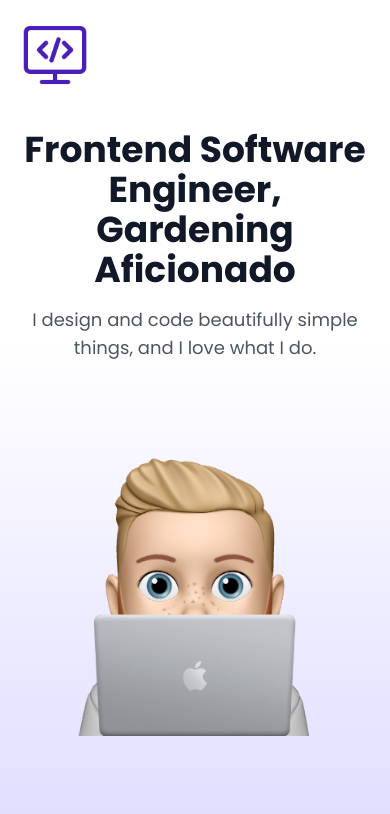
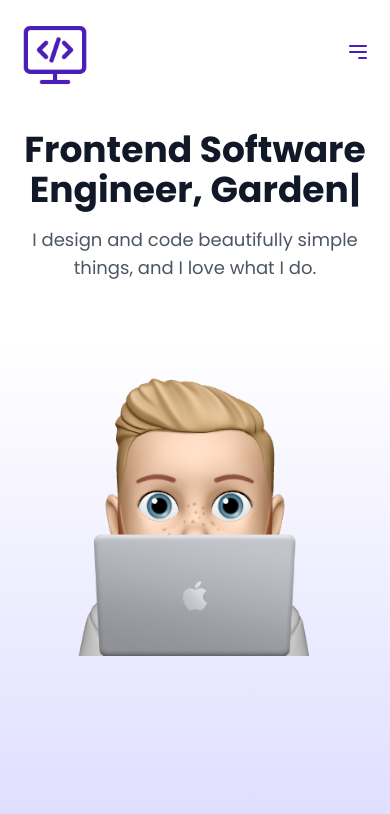
Before and after one commit to payneandrew/andrew-payne-portfolio, a Next.js app: page / in a window 390 px wide. Shown: the top 814 px of the page. Built offline with nearby package versions, Linux system fonts and the light colour scheme.

Commit message:
add typeswritter

```diff
--- /dev/null
+++ b/src/app/about/page.tsx
@@ -0,0 +1,5 @@
+export default function AboutPage() {
+  return (
+    <main className="flex min-h-screen flex-col items-center justify-between md:p-24 p-6 bg-home-gradient"></main>
+  );
+}
--- a/src/app/components/nav-bar.tsx
+++ b/src/app/components/nav-bar.tsx
@@ -1,7 +1,16 @@
+"use client";
+
 import Image from "next/image";
 import Link from "next/link";
+import { useState } from "react";
 
 export const NavBar = () => {
+  const [isMenuOpen, setIsMenuOpen] = useState(false);
+
+  const toggleMenu = () => {
+    setIsMenuOpen(!isMenuOpen);
+  };
+
   return (
     <>
       <div>
@@ -11,27 +20,65 @@ export const NavBar = () => {
               <Link href="/">
                 <Image
                   src={"/home-icon.png"}
-                  alt="andrew-payne-headshot"
+                  alt="home-icon"
                   width={70}
                   height={70}
                 />
               </Link>
-              <div className="hidden lg:block">
-                <div className="flex items-center">
+              <div className="lg:hidden">
+                <button
+                  onClick={toggleMenu}
+                  className="text-black focus:outline-none"
+                >
+                  {isMenuOpen ? (
+                    <svg
+                      className="w-6 h-6"
+                      fill="none"
+                      stroke="#491FB8"
+                      viewBox="0 0 24 24"
+                      xmlns="http://www.w3.org/2000/svg"
+                    >
+                      <path
+                        strokeLinecap="round"
+                        strokeLinejoin="round"
+                        strokeWidth={2}
+                        d="M6 18L18 6M6 6l12 12"
+                      />
+                    </svg>
+                  ) : (
+                    <svg
+                      className="w-6 h-6"
+                      fill="none"
+                      stroke="#491FB8"
+                      viewBox="0 0 24 24"
+                      xmlns="http://www.w3.org/2000/svg"
+                    >
+                      <path
+                        strokeLinecap="round"
+                        strokeLinejoin="round"
+                        strokeWidth={2}
+                        d="M4 6h16M4 12h16m-7 6h7"
+                      />
+                    </svg>
+                  )}
+                </button>
+              </div>
+              <div className={`${isMenuOpen ? "block" : "hidden"} lg:block`}>
+                <div className="flex flex-col lg:flex-row items-center">
                   <Link
-                    href={"/."}
-                    className="relative mr-6 text-lg font-medium text-black after:absolute after:bottom-0 after:left-0 after:h-[2px] after:w-0 after:rounded-sm after:bg-daisyPurple-800 after:transition-all after:duration-300 after:ease-linear hover:text-daisyPurple-800 hover:after:w-full xl:mr-[30px]"
+                    href={"/about"}
+                    className="relative mr-6 mb-4 lg:mb-0 text-lg font-medium text-black after:absolute after:bottom-0 after:left-0 after:h-[2px] after:w-0 after:rounded-sm after:bg-daisyPurple-800 after:transition-all after:duration-300 after:ease-linear hover:text-daisyPurple-800 hover:after:w-full xl:mr-[30px]"
                   >
                     About
                   </Link>
                   <Link
-                    href={"/."}
-                    className="relative mr-6 text-lg font-medium text-black after:absolute after:bottom-0 after:left-0 after:h-[2px] after:w-0 after:rounded-sm after:bg-daisyPurple-800 after:transition-all after:duration-300 after:ease-linear hover:text-daisyPurple-800 hover:after:w-full xl:mr-[44px]"
+                    href={"/work"}
+                    className="relative mr-6 mb-4 lg:mb-0 text-lg font-medium text-black after:absolute after:bottom-0 after:left-0 after:h-[2px] after:w-0 after:rounded-sm after:bg-daisyPurple-800 after:transition-all after:duration-300 after:ease-linear hover:text-daisyPurple-800 hover:after:w-full xl:mr-[44px]"
                   >
                     Work
                   </Link>
                   <Link
-                    href={"/."}
+                    href={"/"}
                     className="hidden h-[47px] w-[122px] items-center justify-center overflow-hidden rounded border-2 border-solid border-daisyPurple-800 bg-daisyPurple-800 text-base font-semibold text-white duration-300 ease-linear hover:bg-white hover:text-daisyPurple-800 sm:flex"
                   >
                     Say Hello
--- a/src/app/layout.tsx
+++ b/src/app/layout.tsx
@@ -1,8 +1,7 @@
 import type { Metadata } from "next";
-import { Inter, Poppins } from "next/font/google";
+import { Poppins } from "next/font/google";
+import NavBar from "./components/nav-bar";
 import "./globals.css";
-
-const inter = Inter({ subsets: ["latin"] });
 
 const poppins = Poppins({
   subsets: ["latin"],
@@ -12,8 +11,8 @@ const poppins = Poppins({
 });
 
 export const metadata: Metadata = {
-  title: "Create Next App",
-  description: "Generated by create next app",
+  title: "Andrew Payne",
+  description: "Andrew Payne's Personal Website",
 };
 
 export default function RootLayout({
@@ -22,8 +21,11 @@ export default function RootLayout({
   children: React.ReactNode;
 }>) {
   return (
-    <html className={`${poppins.variable}`}>
-      <body className={poppins.className}>{children}</body>
+    <html lang="en" className={`${poppins.variable}`}>
+      <body className={poppins.className}>
+        <NavBar />
+        {children}
+      </body>
     </html>
   );
 }
--- a/src/app/page.tsx
+++ b/src/app/page.tsx
@@ -1,15 +1,20 @@
+"use client";
 import Image from "next/image";
-import NavBar from "./components/nav-bar";
+import Typewriter from "typewriter-effect";
 
 export default function Home() {
   return (
-    <>
-      <NavBar />
     <main className="flex min-h-screen flex-col items-center justify-between md:p-24 p-6 bg-home-gradient">
       <div className="flex flex-col items-center justify-center text-center">
-          <h1 className="text-4xl md:text-6xl font-bold text-gray-900">
-            Frontend Software Engineer, Gardening Aficionado
-          </h1>
+        <div className="text-4xl md:text-6xl font-bold text-gray-900">
+          <Typewriter
+            options={{
+              strings: ["Frontend Software Engineer, Gardening Aficionado"],
+              autoStart: true,
+              loop: true,
+            }}
+          />
+        </div>
         <p className="text-lg md:text-xl text-gray-600 mt-4">
           I design and code beautifully simple things, and I love what I do.
         </p>
@@ -24,6 +29,5 @@ export default function Home() {
         </div>
       </div>
     </main>
-    </>
   );
 }
--- /dev/null
+++ b/src/app/work/page.tsx
@@ -0,0 +1,5 @@
+export default function WorkPage() {
+  return (
+    <main className="flex min-h-screen flex-col items-center justify-between md:p-24 p-6 bg-home-gradient"></main>
+  );
+}
```
Also changed, not shown: package.json (+5 -4 lines), 1 other file (tests, documents, lock files or other folders). Lines whose indentation alone changed are shown as unchanged.
